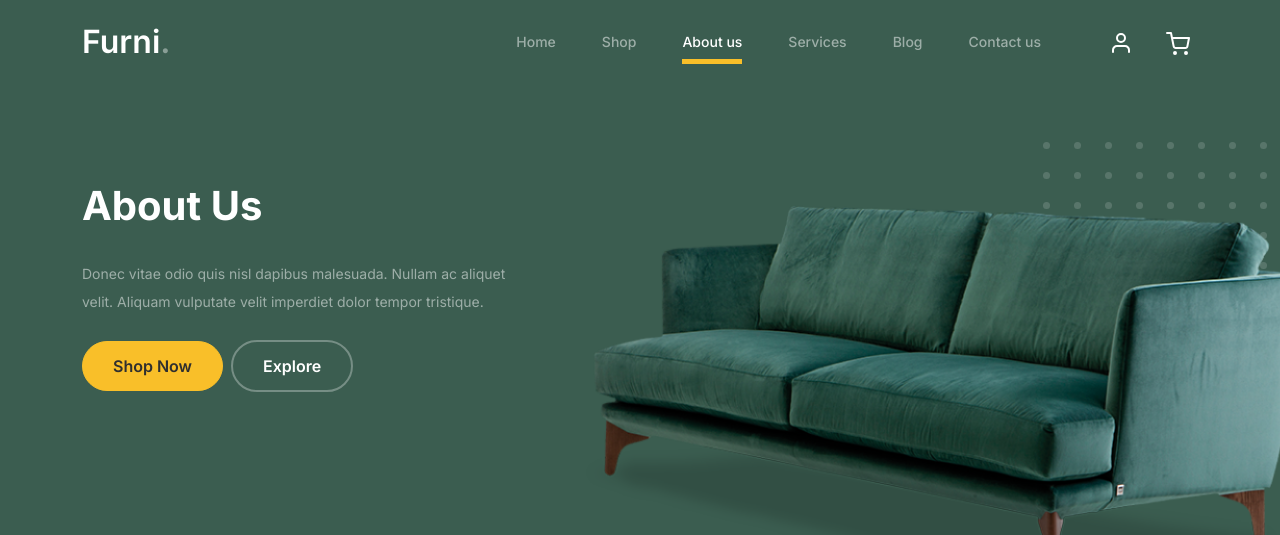
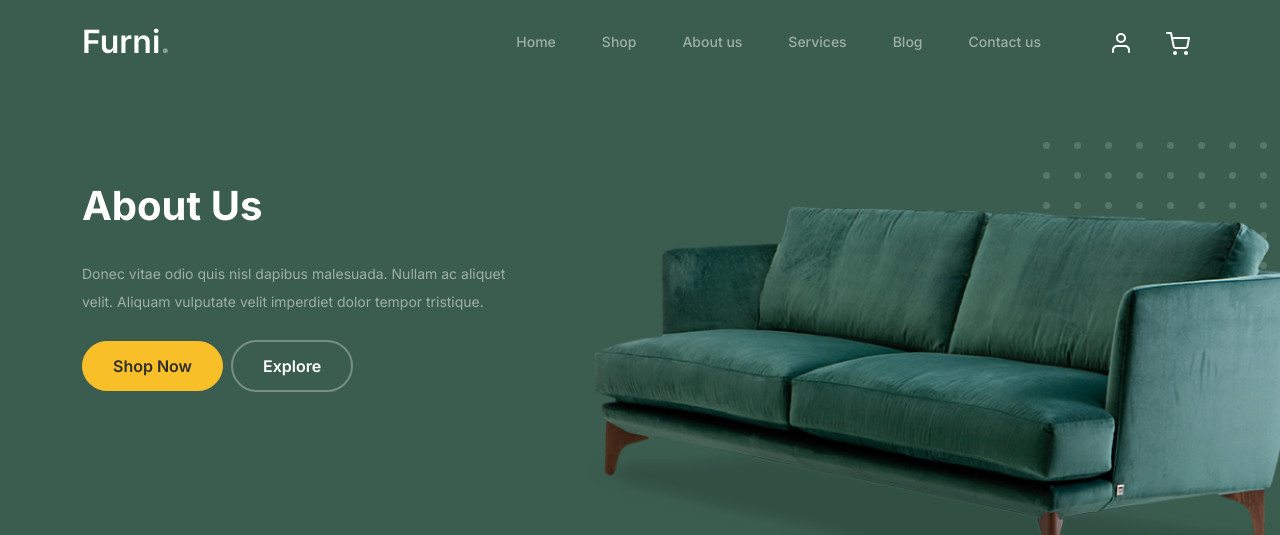
Before and after one commit to ebilebilli/Lekalgroup.az, a Django app: page /about/ in a window 1280 px wide; the page is wider, and only the part inside the window is pictured. Shown: the top 535 px of that part. Run offline with Django 5.2, Linux system fonts and the light colour scheme; some libraries are stand-ins or nearby versions.

Commit message:
Some improvements made in htmls

```diff
--- a/lekalgroup_az/templates/about.html
+++ b/lekalgroup_az/templates/about.html
@@ -11,11 +11,11 @@
   <meta name="keywords" content="bootstrap, bootstrap4" />
 
 		<!-- Bootstrap CSS -->
-		<link href="css/bootstrap.min.css" rel="stylesheet">
+		<link href="{% static 'css/bootstrap.min.css' %}" rel="stylesheet">
 		<link href="https://cdnjs.cloudflare.com/ajax/libs/font-awesome/6.0.0-beta3/css/all.min.css" rel="stylesheet">
-		<link href="css/tiny-slider.css" rel="stylesheet">
-		<link href="css/style.css" rel="stylesheet">
-		<title>Furni Free Bootstrap 5 Template for Furniture and Interior Design Websites by Untree.co </title>
+		<link href="{% static 'css/tiny-slider.css' %}" rel="stylesheet">
+		<link href="{% static 'css/style.css' %}" rel="stylesheet">
+
 	</head>
 
 	<body>
@@ -32,14 +32,24 @@
 
 				<div class="collapse navbar-collapse" id="navbarsFurni">
 					<ul class="custom-navbar-nav navbar-nav ms-auto mb-2 mb-md-0">
-						<li class="nav-item ">
-							<a class="nav-link" href="index.html">Home</a>
+						<li class="nav-item">
+							<a class="nav-link" href="{% url 'posts:home-page' %}">Home</a>
 						</li>
-						<li><a class="nav-link" href="shop.html">Shop</a></li>
-						<li class="active"><a class="nav-link" href="about.html">About us</a></li>
-						<li><a class="nav-link" href="services.html">Services</a></li>
-						<li><a class="nav-link" href="blog.html">Blog</a></li>
-						<li><a class="nav-link" href="contact.html">Contact us</a></li>
+						<li class="nav-item">
+							<a class="nav-link" href="shop.html">Shop</a>
+						</li>
+						<li class="nav-item">
+							<a class="nav-link" href="{% url 'posts:about-page' %}">About us</a>
+						</li>
+						<li class="nav-item">
+							<a class="nav-link" href="services.html">Services</a>
+						</li>
+						<li class="nav-item">
+							<a class="nav-link" href="{% url 'posts:blog-page' %}">Blog</a>
+						</li>
+						<li class="nav-item">
+							<a class="nav-link" href="contact.html">Contact us</a>
+						</li>
 					</ul>
 
 					<ul class="custom-navbar-cta navbar-nav mb-2 mb-md-0 ms-5">
```
Also changed, not shown: lekalgroup_az/templates/blog.html (+15 -5 lines), lekalgroup_az/templates/index.html (+16 -7 lines).
